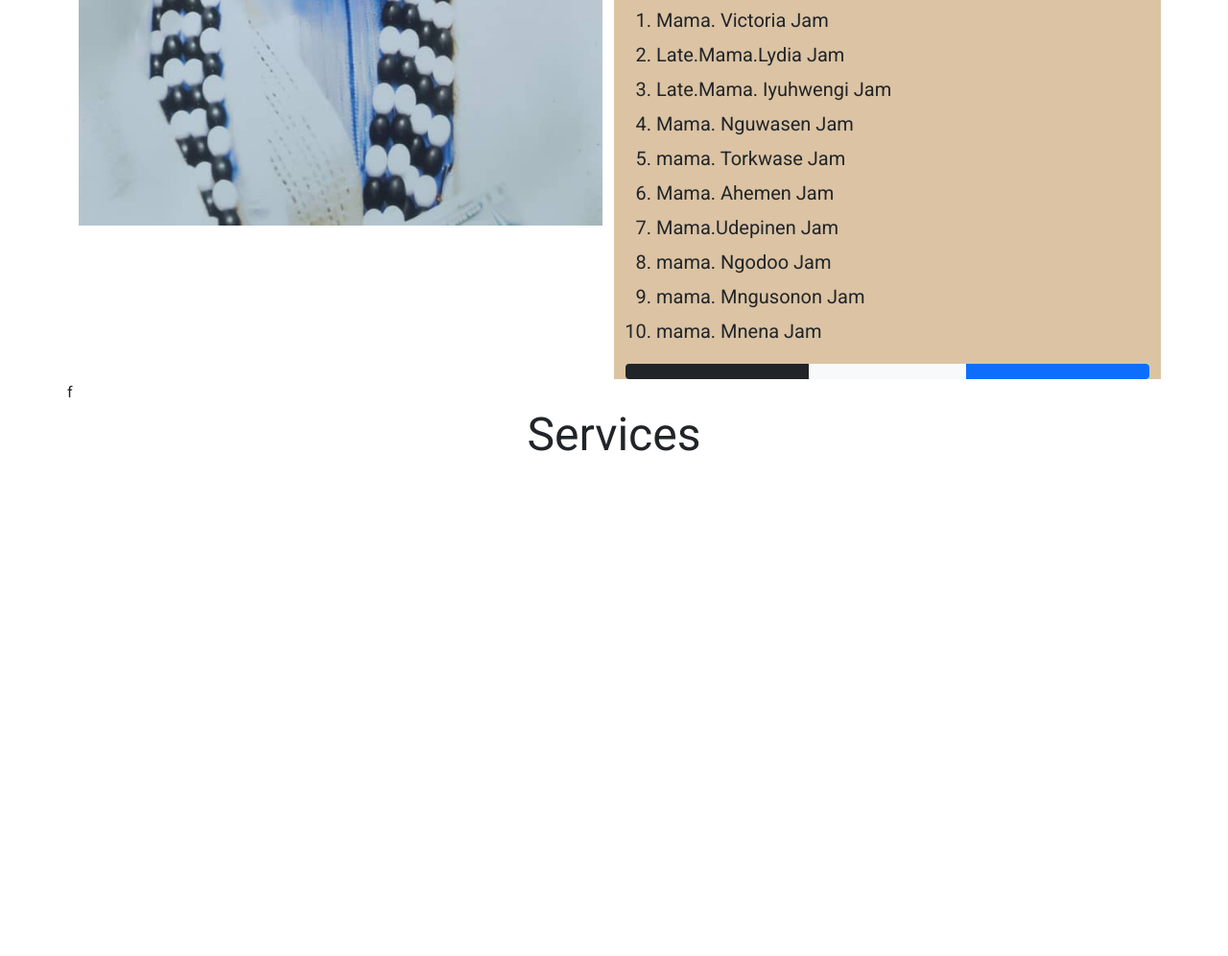
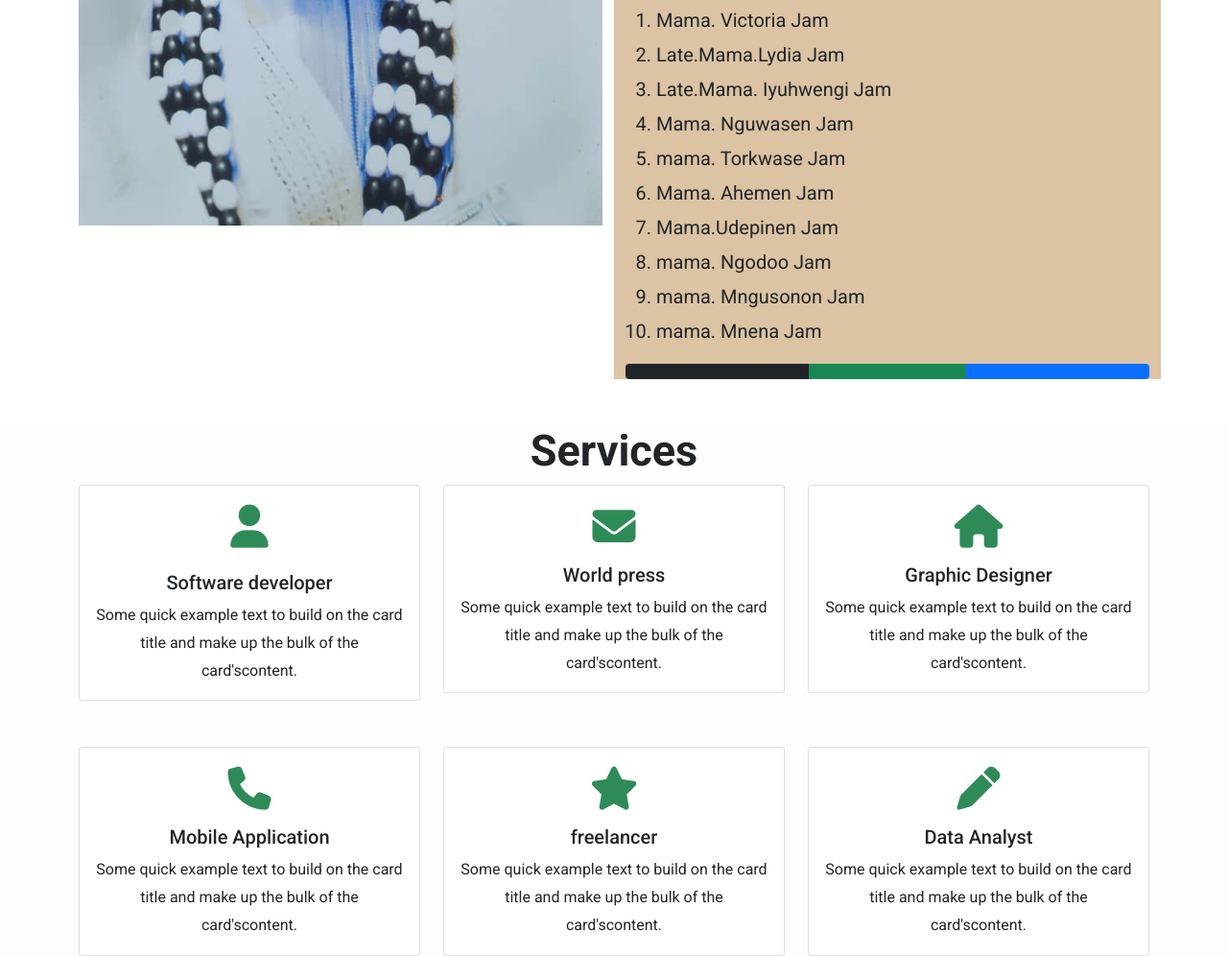
Before and after one commit to JamMartins1972/uploadGit, a plain HTML site: page index.html in a window 1280 px wide. Shown: the part 1533-2529 px from the top of the page at 96% size. Before the commit the page ends 2022 px from the top, so only its background shows below. Drawn offline with nearby package versions, Linux system fonts and the light colour scheme.

Commit message:
new uploadGit

```diff
--- a/index.html
+++ b/index.html
@@ -8,8 +8,9 @@
   <meta name="viewport" content="width=device-width, initial-scale=1.0">
   <title>JAM GBINDE FAMILY PROJECT</title>
   <link href="https://cdn.jsdelivr.net/npm/bootstrap@5.1.3/dist/css/bootstrap.min.css" rel="stylesheet"
-    integrity="sha384-1BmE4kWBq78iYhFldvKuhfTAU6auU8tT94WrHftjDbrCEXSU1oBoqyl2QvZ6jIW3" crossorigin="anonymous"/>
+    integrity="sha384-1BmE4kWBq78iYhFldvKuhfTAU6auU8tT94WrHftjDbrCEXSU1oBoqyl2QvZ6jIW3" crossorigin="anonymous" />
   <link rel="stylesheet" href="style.css">
+  <link rel="stylesheet" href="https://cdnjs.cloudflare.com/ajax/libs/font-awesome/6.2.1/css/all.min.css"/>
 
 </head>
 
@@ -53,7 +54,7 @@
     <div class="container">
       <div class="row">
         <div col-12>
-          <h1 class="text-white display-3 mb-5"> JAM GBINDE FAMILY WEBPAGE.  <br> The home of Peace and unity.</h1>
+          <h1 class="text-white display-3 mb-5"> JAM GBINDE FAMILY WEBPAGE. <br> The home of Peace and unity.</h1>
           <a href="#" class="btn btn-main">CONTACT-US</a>
         </div>
       </div>
@@ -68,13 +69,15 @@
           <h1 class="display-9 mt-2 mb-4 mt-4"><strong>About Us</strong> </h1>
           <div class="divider"></div>
         </div>
-        <div class="col-md-6 mt-4" >
+        <div class="col-md-6 mt-4">
           <img src="./image/JamGbinde1.jpg" class="img-fluid" alt="HRH. Jam Gbinde">
         </div>
-        <div class="col-md-6 note" >
+        <div class="col-md-6 note">
           <h5><strong>Family brief history</strong></h5>
           <div class="divider text-center"> </div>
-          <p>The Jam Gbinde family hails from Mbaasuku, Mbatsen, Gaav, Konshisha Local Government Area of Benue State, Nigeria, family is headed by HRH. Thomas Tyover Jam Gbinde who is the traditonal ruler from Konshisha Local Government, he is a second class chief from Tiv land</p>
+          <p>The Jam Gbinde family hails from Mbaasuku, Mbatsen, Gaav, Konshisha Local Government Area of Benue State,
+            Nigeria, family is headed by HRH. Thomas Tyover Jam Gbinde who is the traditonal ruler from Konshisha Local
+            Government, he is a second class chief from Tiv land</p>
           <p>Tyover Jam Gbinde was born by mother, Mama Ashieahen alongside two (2) junior brother, <br>
             They are:</p>
           <ul>
@@ -82,7 +85,7 @@
             <li>Mr. Ijirtamen Jam Gbinde</li>
             <li>Mr. Joseph Jam Gbinde</li>
           </ul>
-          <p>They all grow up to reproduce  families as follows:</p>
+          <p>They all grow up to reproduce families as follows:</p>
           <h5><strong>Wives of HRH.Tyover Jam Gbinde</strong> </h5>
           <ol>
             <li>Mama. Victoria Jam </li>
@@ -97,31 +100,84 @@
             <li>mama. Mnena Jam</li>
           </ol>
           <div class="progress">
-            <div class="progress-bar  bg-dark"  role="progressbar" style="width: 35%" aria-valuenow="15" aria-valuemin="0" aria-valuemax="100"></div>
-            <div class="progress-bar bg-light" role="progressbar" style="width: 30%" aria-valuenow="20" aria-valuemin="0" aria-valuemax="100"></div>
-            <div class="progress-bar bg-blue" role="progressbar" style="width: 35%" aria-valuenow="20" aria-valuemin="0" aria-valuemax="100"></div>
+            <div class="progress-bar  bg-dark" role="progressbar" style="width: 35%" aria-valuenow="15"
+              aria-valuemin="0" aria-valuemax="100"></div>
+            <div class="progress-bar bg-success" role="progressbar" style="width: 30%" aria-valuenow="20"
+              aria-valuemin="0" aria-valuemax="100"></div>
+            <div class="progress-bar bg-blue" role="progressbar" style="width: 35%" aria-valuenow="20" aria-valuemin="0"
+              aria-valuemax="100"></div>
           </div>
         </div>
       </div>
   </section>
 
   <!--Service-->
-  <section class="services">
+  <section class="services mt-5">
     <div class="container">
-      <div class="row">f
-        <div class="col-12 text-center">
+      <div class="row">
+        <div class="col-12 text-center ">
           <h1 class="display-5">Services</h1>
           <div class="divider"></div>
-
         </div>
-
       </div>
-
+      <div class="row text-center gy-5 ">
+        <div class="col-md-4  col-sm-6 col-xm-9" >
+          <div class="card">
+            <i class="fas fa-user"></i>
+            <div class="card-body">
+              <h5 class="card-title mt-2">Software developer</h5>
+              <p class="card-text">Some quick example text to build on the card title and make up the bulk of the card'scontent.</p>
             </div>
-
+          </div>
+        </div>
+        <div class="col-md-4  col-sm-6 col-xm-9" >
+          <div class="card">
+            <i class="fas fa-envelope"></i>
+            <div class="card-body">
+              <h5 class="card-title">World press</h5>
+              <p class="card-text">Some quick example text to build on the card title and make up the bulk of the card'scontent.</p>
+            </div>
+          </div>
+        </div>
+        <div class="col-md-4  col-sm-6 col-xm-9" >
+          <div class="card">
+            <i class="fas fa-home"></i>
+            <div class="card-body">
+              <h5 class="card-title">Graphic Designer</h5>
+              <p class="card-text">Some quick example text to build on the card title and make up the bulk of the card'scontent.</p>
+            </div>
+          </div>
+        </div>
+        <div class="col-md-4  col-sm-6 col-xm-9" >
+          <div class="card">
+            <i class="fas fa-phone"></i>
+            <div class="card-body">
+              <h5 class="card-title">Mobile Application</h5>
+              <p class="card-text">Some quick example text to build on the card title and make up the bulk of the card'scontent.</p>
+            </div>
+          </div>
+        </div>
+        <div class="col-md-4  col-sm-6 col-xm-9" >
+          <div class="card">
+            <i class="fas fa-star"></i>
+            <div class="card-body">
+              <h5 class="card-title">freelancer</h5>
+              <p class="card-text">Some quick example text to build on the card title and make up the bulk of the card'scontent.</p>
+            </div>
+          </div>
+        </div>
+        <div class="col-md-4  col-sm-6 col-xm-9" >
+          <div class="card">
+            <i class="fas fa-pen"></i>
+            <div class="card-body">
+              <h5 class="card-title">Data Analyst</h5>
+              <p class="card-text">Some quick example text to build on the card title and make up the bulk of the card'scontent.</p>
+            </div>
+          </div>
+        </div>
+      </div>
+    </div>
   </section>
-
-
   <script src="./bootstrap-5.2.1-dist/js/bootstrap.min.js"></script>
 </body>
 
--- a/style.css
+++ b/style.css
@@ -89,3 +89,26 @@ a{
 .note{
     background-color: rgb(219, 195, 163);
 }
+
+/* Services card*/
+
+.display-5{
+    font-family: 'Roboto', sans-serif !important;
+    font-weight: bold;
+    font-size: 45px;
+}
+.services{
+    background-color: #FDFDFD;
+}
+
+.card:hover{
+    box-shadow: rgba(0, 0, 0, 0.45) 0px, 5px, 15px;
+}
+
+.card .fas{
+    font-size: 45px;
+    color: seagreen;
+    padding-top: 20px;
+
+
+}
```
Lines whose indentation alone changed are shown as unchanged.
